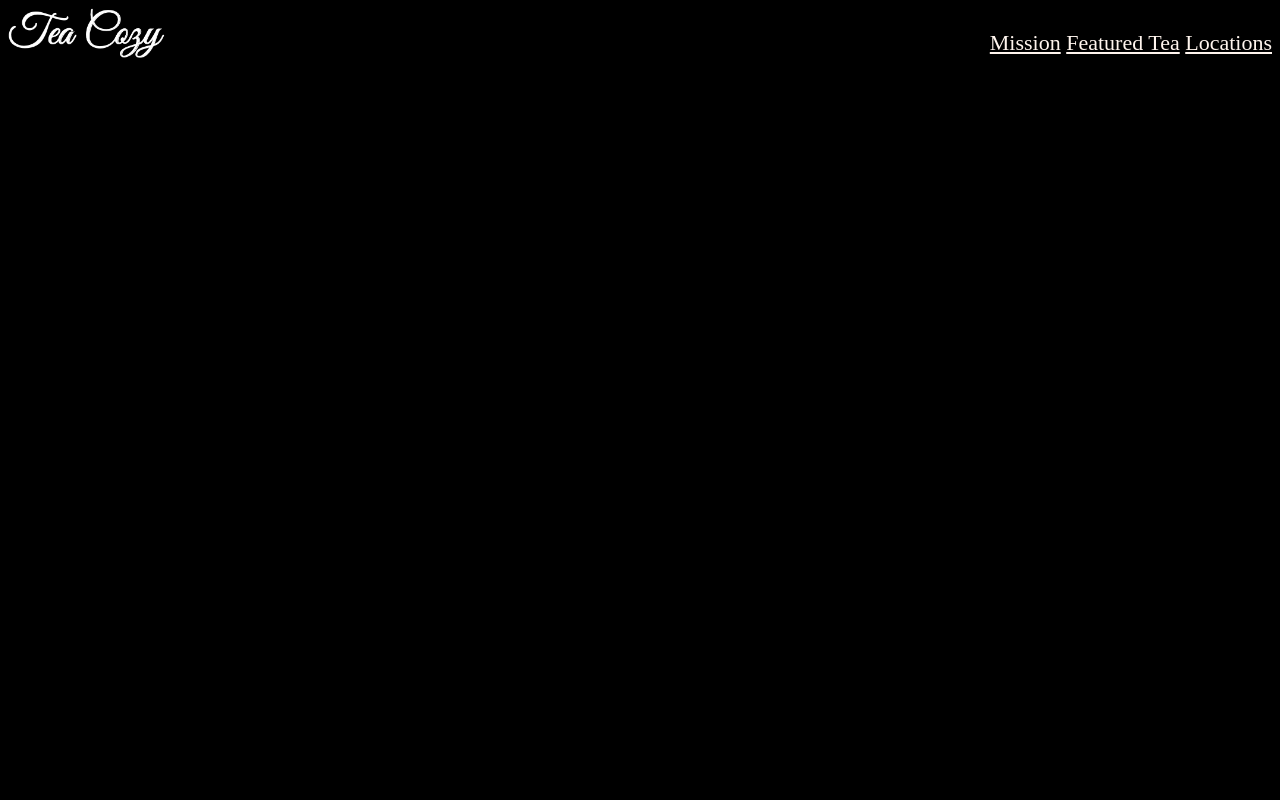
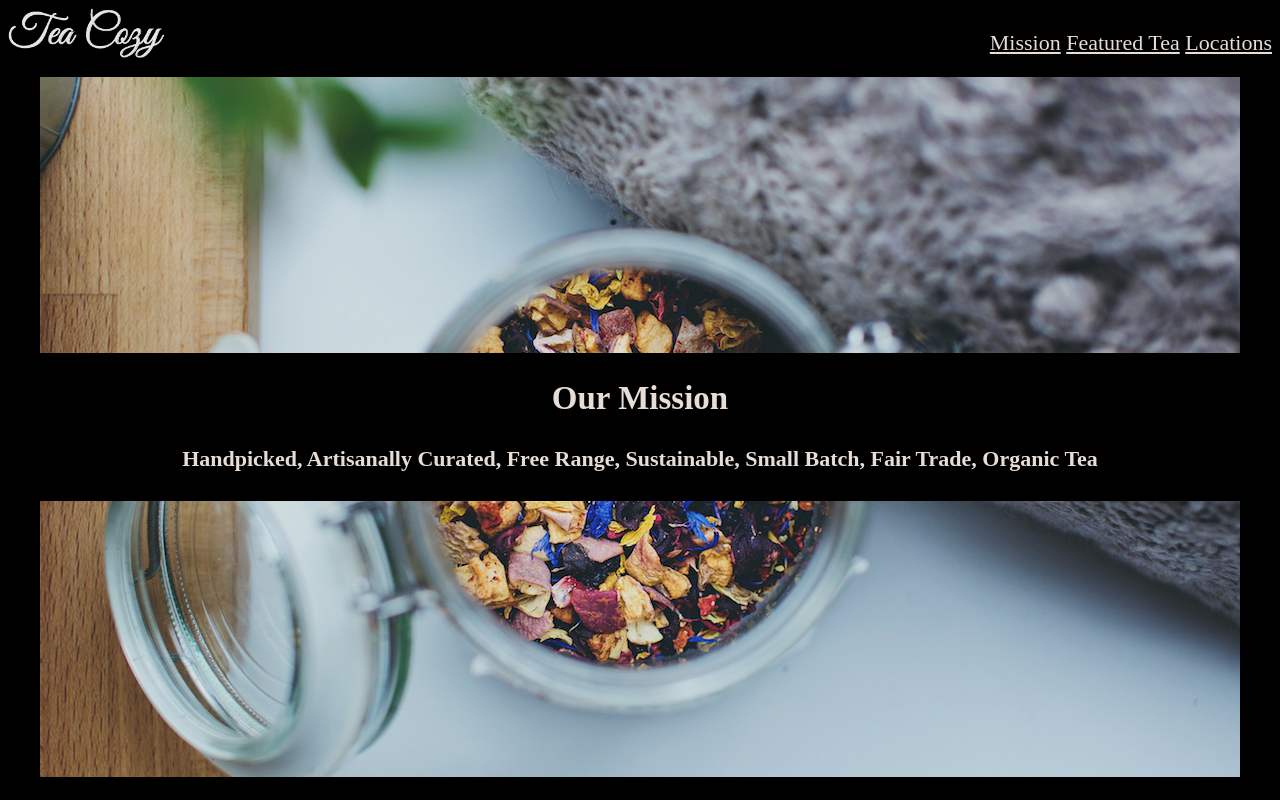
Before and after one commit to yudhanurrizky/teacozy-project, a plain HTML site: page index.html in a window 1280 px wide. Drawn offline with Linux system fonts and the light colour scheme.

Commit message:
mission statement

```diff
--- a/index.html
+++ b/index.html
@@ -19,7 +19,10 @@
         </header>
         <main>
             <div class="mission">
-
+                <div class="statement">
+                    <h2>Our Mission </h2>
+                    <h4>Handpicked, Artisanally Curated, Free Range, Sustainable, Small Batch, Fair Trade, Organic Tea</h4>
+                </div>
             </div>
         </main>
         <footer>
--- a/style.css
+++ b/style.css
@@ -1,9 +1,16 @@
 body {
     background-color: black;
     font-size: 22px;
-    color: seashell
+    color: seashell;
+    opacity: 0.9;
 }
 
+main {
+    display: flex;
+    justify-content: center;
+}
+
+/* Header */
 .header {
     height: 69px;
     display: flex;
@@ -18,3 +25,19 @@ li {
 .logo {
     height: 50px;;
 }
+
+/* Mission statement */
+.mission {
+    background-image: url("images/background.jpg");
+    height: 700px;
+    width: 1200px;
+    display: flex;
+    align-items: center;
+    justify-content: center;
+    text-align: center;
+}
+
+.statement {
+    background-color: black;
+    flex-grow: 1;
+}
```
